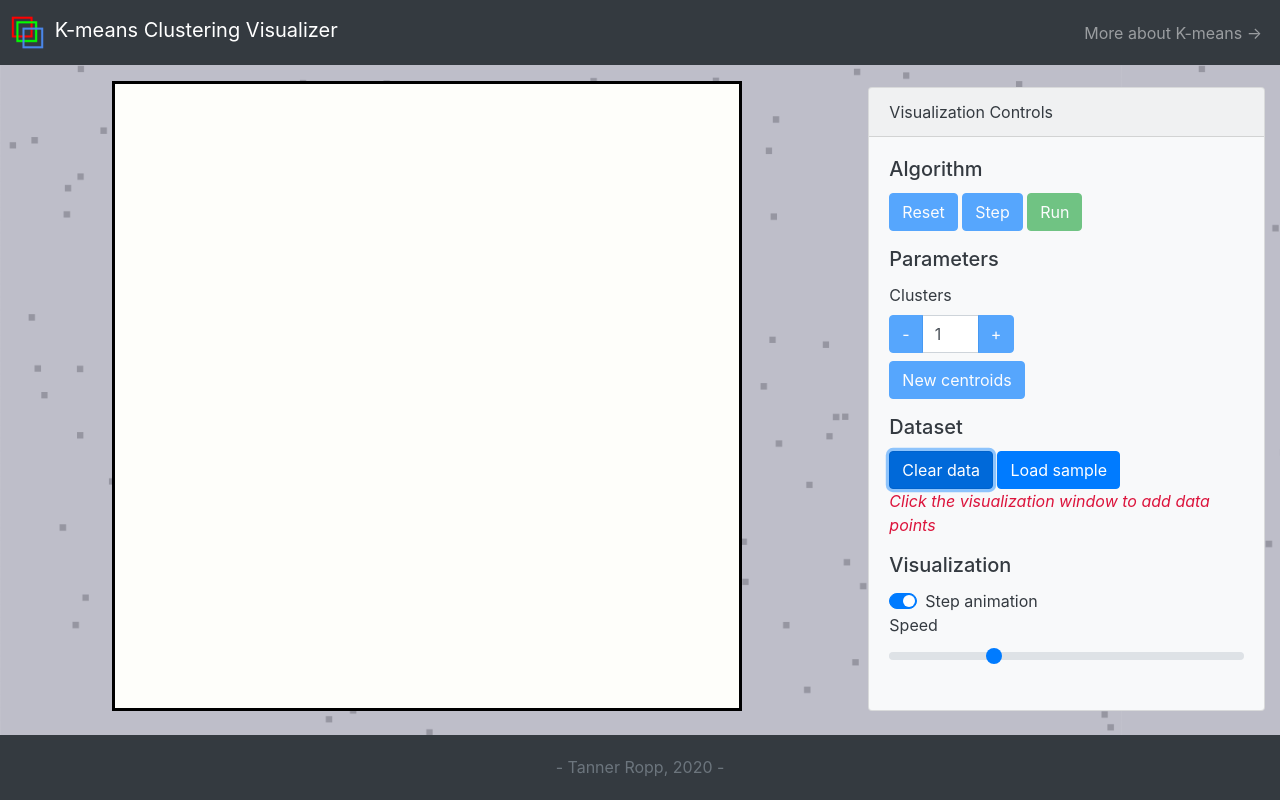
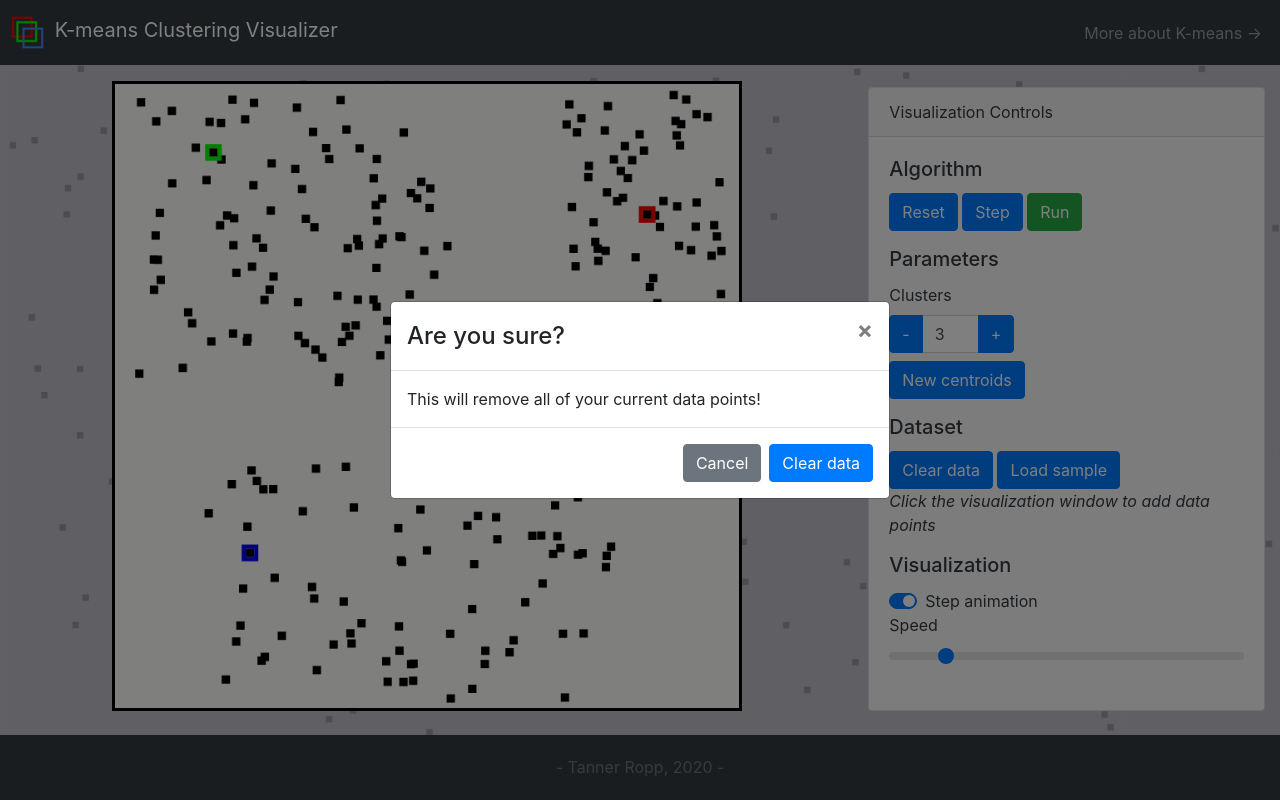
Before and after one commit to tanner-ropp/Clustering-Visualization, a React (Create React App) app: page / in a window 1280 px wide. Both pictures are taken after a click on the button "Clear data". Built offline with nearby package versions, Linux system fonts and the light colour scheme.

Commit message:
various bug fixes

```diff
--- a/src/ClusteringVisualizer/ClusteringVisualizer.js
+++ b/src/ClusteringVisualizer/ClusteringVisualizer.js
@@ -17,7 +17,7 @@ export default class ClusteringVisualizer extends Component {
             animating_centroids : false,
             animations_on : true, // for the actual animation switch
             k: 3,
-            speed: 5,
+            speed: 3,
             running: false,
             stepping : false
         };
@@ -416,6 +416,7 @@ export default class ClusteringVisualizer extends Component {
                                     centroids={this.state.centroids}
                                     prevCentroids={this.state.prev_centroids}
                                     speed={this.state.speed}
+                                    running={this.state.running}
                                     endStepping={() => {
                                         this.setState({stepping : false})
                                     }}
--- a/src/components/Canvas.js
+++ b/src/components/Canvas.js
@@ -42,7 +42,7 @@ export default class Canvas extends Component {
 
   render() {
     return (
-        <canvas id="myCanvas" width="750" height="750" ref={this.canvasRef} onMouseDown={this.props.onMouseDown}>
+        <canvas id="myCanvas" width="750" height="750" ref={this.canvasRef} onMouseDown={!this.props.running ? this.props.onMouseDown : null}>
             Your browser does not support the canvas tag.
         </canvas>
     );
--- a/src/components/Dashboard.js
+++ b/src/components/Dashboard.js
@@ -1,17 +1,39 @@
 import React, {Component} from 'react';
-import {Card, Button, Form, InputGroup, FormControl} from 'react-bootstrap';
+import {Card, Button, Form, InputGroup, FormControl, Modal} from 'react-bootstrap';
 
 export default class Dashboard extends Component {
     constructor(props) {
         super(props);
         this.state = {
+            loadWarning: false,
+            clearWarning: false
+        };
 
-        };
+        this.handleShowLoad = this.handleShowLoad.bind(this);
+        this.handleShowClear = this.handleShowClear.bind(this);
+        this.handleCloseLoad = this.handleCloseLoad.bind(this);
+        this.handleCloseClear = this.handleCloseClear.bind(this);
     }
 
+    handleShowLoad() {
+        this.setState({loadWarning:true});
+    }
+
+    handleShowClear() {
+        this.setState({clearWarning:true});
+    }
+
+    handleCloseLoad() {
+        this.setState({loadWarning:false});
+    }
+
+    handleCloseClear() {
+        this.setState({clearWarning:false});
+    }
 
     render() {
         return (
+            <div>
                 <Card bg="light" text="dark">
                     <Card.Header>Visualization Controls</Card.Header>
                     <Card.Body>
@@ -19,7 +41,7 @@ export default class Dashboard extends Component {
                         <Button variant="primary" onClick={this.props.resetClusters} disabled={this.props.numPoints < 1}>
                             Reset
                         </Button>{' '}
-                    <Button variant="primary" onClick={this.props.stepThrough} disabled={this.props.numPoints < 1 || this.props.stepping}>
+                        <Button variant="primary" onClick={this.props.stepThrough} disabled={this.props.animations && (this.props.numPoints < 1 || this.props.stepping)}>
                             Step
                         </Button>{' '}
                         <Button variant="success" onClick={this.props.runAlgorithm} disabled={this.props.numPoints < 1}>
@@ -55,10 +77,10 @@ export default class Dashboard extends Component {
                             </Button>{' '}
                         <Card.Text>{' '}</Card.Text>
                         <Card.Title>Dataset</Card.Title>
-                        <Button variant="primary" onClick={this.props.clearData}>
+                            <Button variant="primary" onClick={this.handleShowClear}>
                                 Clear data
                             </Button>{' '}
-                        <Button variant="primary" onClick={this.props.loadSampleData}>
+                            <Button variant="primary" onClick={this.handleShowLoad}>
                                 Load sample
                             </Button>{' '}
                             <br/>
@@ -86,6 +108,35 @@ export default class Dashboard extends Component {
                             </Form>
                     </Card.Body>
                 </Card>
+                <Modal show={this.state.clearWarning} onHide={this.handleCloseClear} centered>
+                    <Modal.Header closeButton>
+                      <Modal.Title>Are you sure?</Modal.Title>
+                    </Modal.Header>
+                    <Modal.Body>This will remove all of your current data points!</Modal.Body>
+                    <Modal.Footer>
+                      <Button variant="secondary" onClick={this.handleCloseClear}>
+                        Cancel
+                      </Button>
+                      <Button variant="primary" onClick={() => {this.props.clearData(); this.handleCloseClear()}}>
+                        Clear data
+                      </Button>
+                    </Modal.Footer>
+                </Modal>
+                <Modal show={this.state.loadWarning} onHide={this.handleCloseLoad} centered>
+                    <Modal.Header closeButton>
+                      <Modal.Title>Are you sure?</Modal.Title>
+                    </Modal.Header>
+                    <Modal.Body>Loading the sample data will delete all of your current data points!</Modal.Body>
+                    <Modal.Footer>
+                      <Button variant="secondary" onClick={this.handleCloseLoad}>
+                        Cancel
+                      </Button>
+                      <Button variant="primary" onClick={() => {this.props.loadSampleData(); this.handleCloseLoad()}}>
+                        Load sample
+                      </Button>
+                    </Modal.Footer>
+                </Modal>
+            </div>
 
     )}
 }
```
Lines whose indentation alone changed are shown as unchanged.
